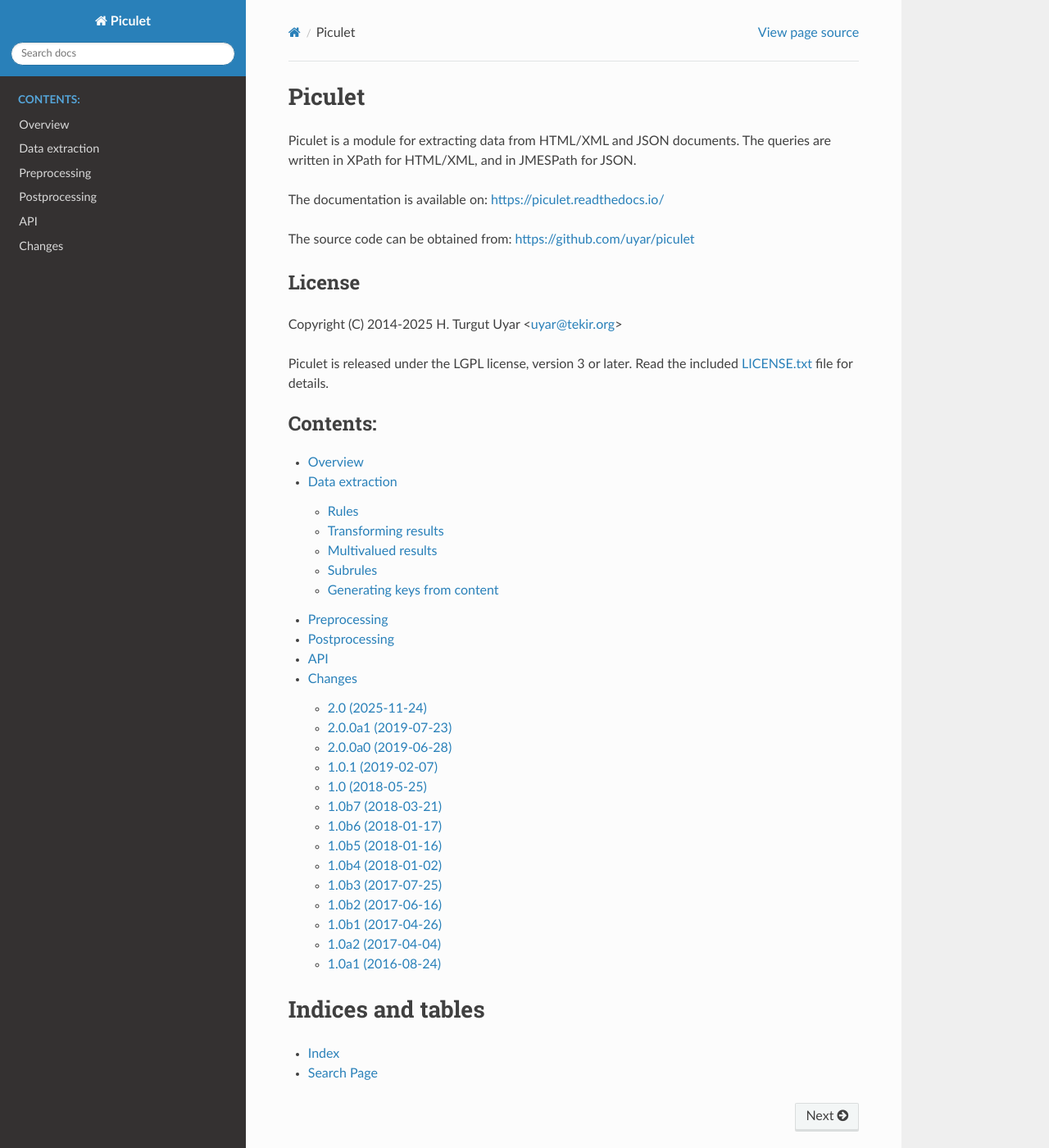
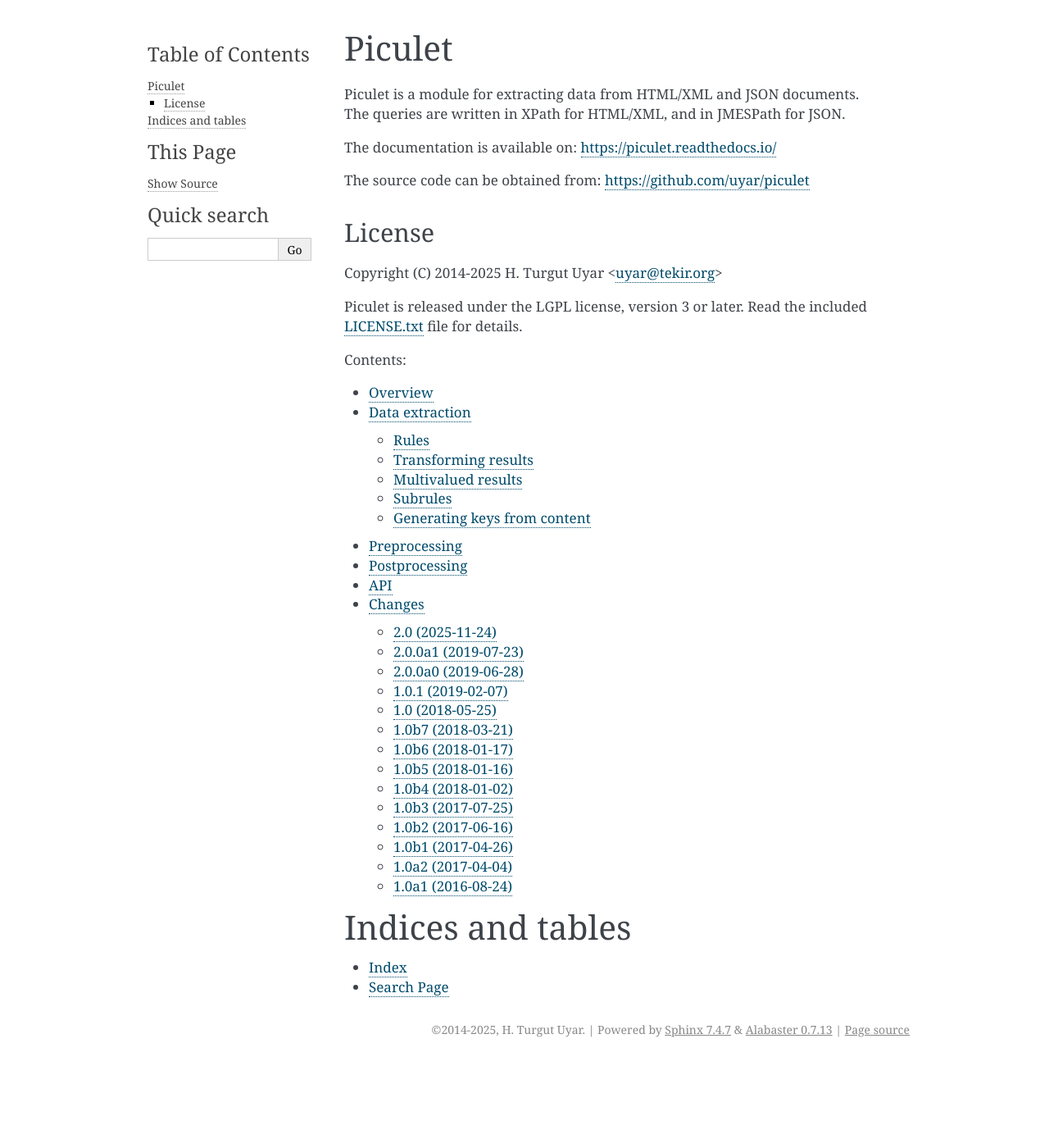
Before and after one commit to uyar/piculet, a Sphinx documentation site: the page built from docs/index.rst, in a window 1280 px wide and 1400 px high. Shown: the whole window at 82% size. Built offline with Sphinx 7.4.7, drawn with Linux system fonts in a browser that asks for light colours; some of the changed text lies outside the part shown.

Commit message:
Switch to alabaster theme in Sphinx

```diff
--- a/docs/conf.py
+++ b/docs/conf.py
@@ -24,5 +24,5 @@
 # -- Options for HTML output -------------------------------------------------
 # https://www.sphinx-doc.org/en/master/usage/configuration.html#options-for-html-output
 
-html_theme = 'sphinx_rtd_theme'
+html_theme = 'alabaster'
 html_static_path = ['_static']
--- a/pyproject.toml
+++ b/pyproject.toml
@@ -58,7 +58,6 @@
 ]
 doc = [
     "sphinx>=8.1.3",
-    "sphinx-rtd-theme>=3.0.2",
 ]
 dev = [
     {include-group = "test"},
```
Also changed, not shown: 1 other file.
